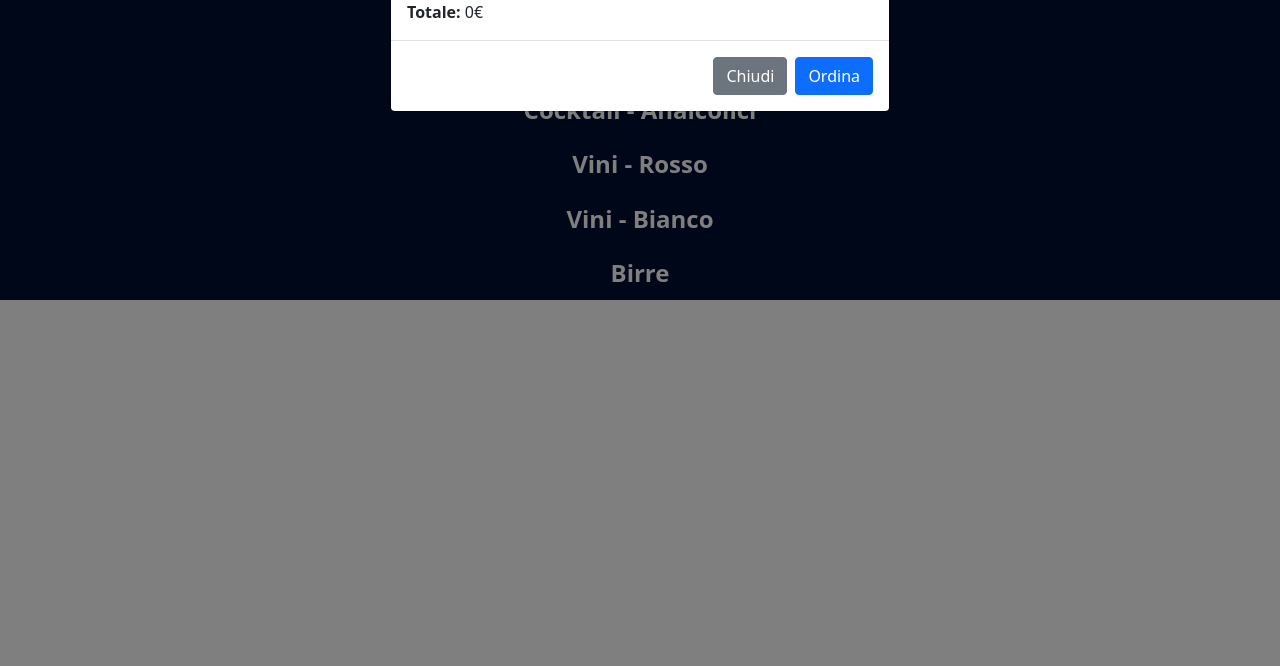
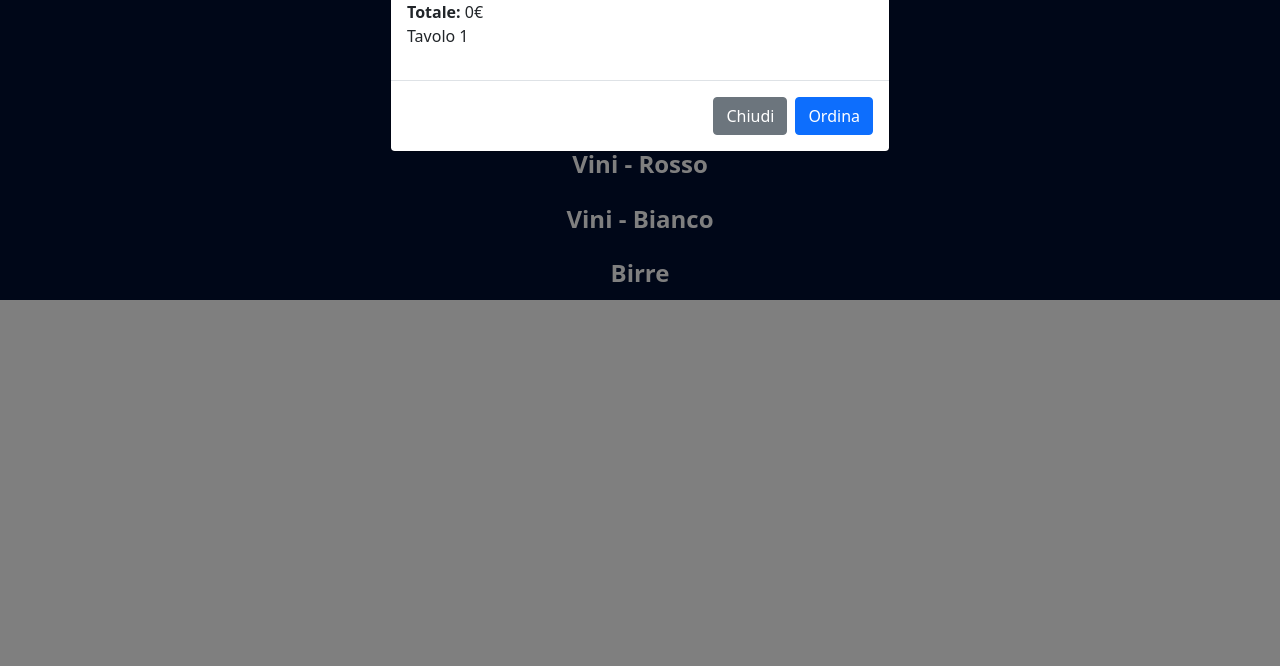
Before and after one commit to zPeppOz/mityo, a Flask app: page /menu/1 in a window 1280 px wide, after a click that opens the changed part. Shown: the part 134-800 px from the top of the page. Run offline with Flask 2, Linux system fonts and the light colour scheme; data that the repository does not hold is empty; some libraries are stand-ins or nearby versions.

Commit message:
wip menu

```diff
--- a/Flask/app/static/menu.js
+++ b/Flask/app/static/menu.js
@@ -205,6 +205,8 @@ $(document).ready(function() {
         $('.show-cart').html(output);
         $('.total-cart').html(shoppingCart.totalCart());
         $('.total-count').html(shoppingCart.totalCount());
+        let str = "Tavolo " + nTavolo;
+        $('#tavolo').html(str);
     }
 
     // Delete item button
--- a/Flask/app/templates/menu.html
+++ b/Flask/app/templates/menu.html
@@ -53,6 +53,7 @@
                     </table>
                     <div>
                         <strong>Totale: </strong><span class="total-cart"></span>€
+                        <p id="tavolo"></p>
                     </div>
                 </div>
 
```
